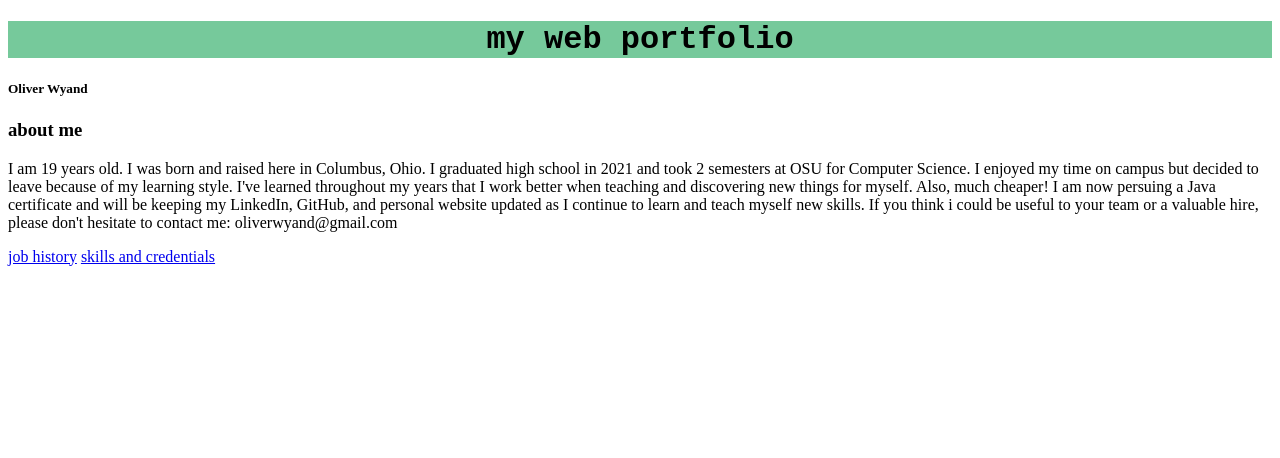
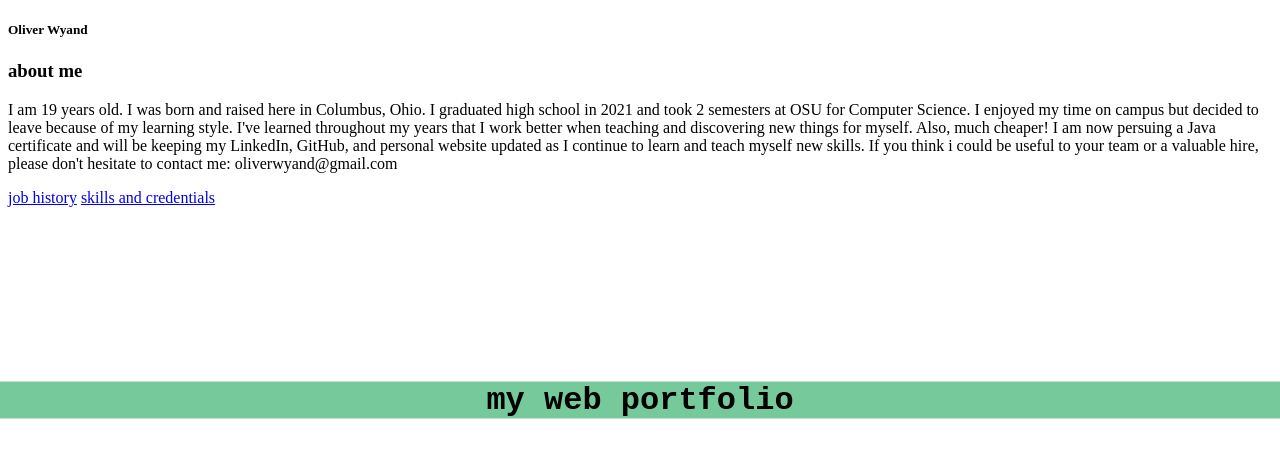
Before and after one commit to owyand/owyand.github.io, a plain HTML site: page index.html in a window 1280 px wide. Drawn offline with Linux system fonts and the light colour scheme.

Commit message:
Update styles.css

```diff
--- a/styles.css
+++ b/styles.css
@@ -1,5 +1,12 @@
 h1 {
   text-align: center;
+  position: absolute;
+  top: 50%;
+  left: 0;
+  right: 0;
+  margin: auto;
+  transform: translateY(-50%);
+
   background-color: rgba(60, 179, 113, .7);
   font-family: "Courier New", sans-serif;
 }
```
